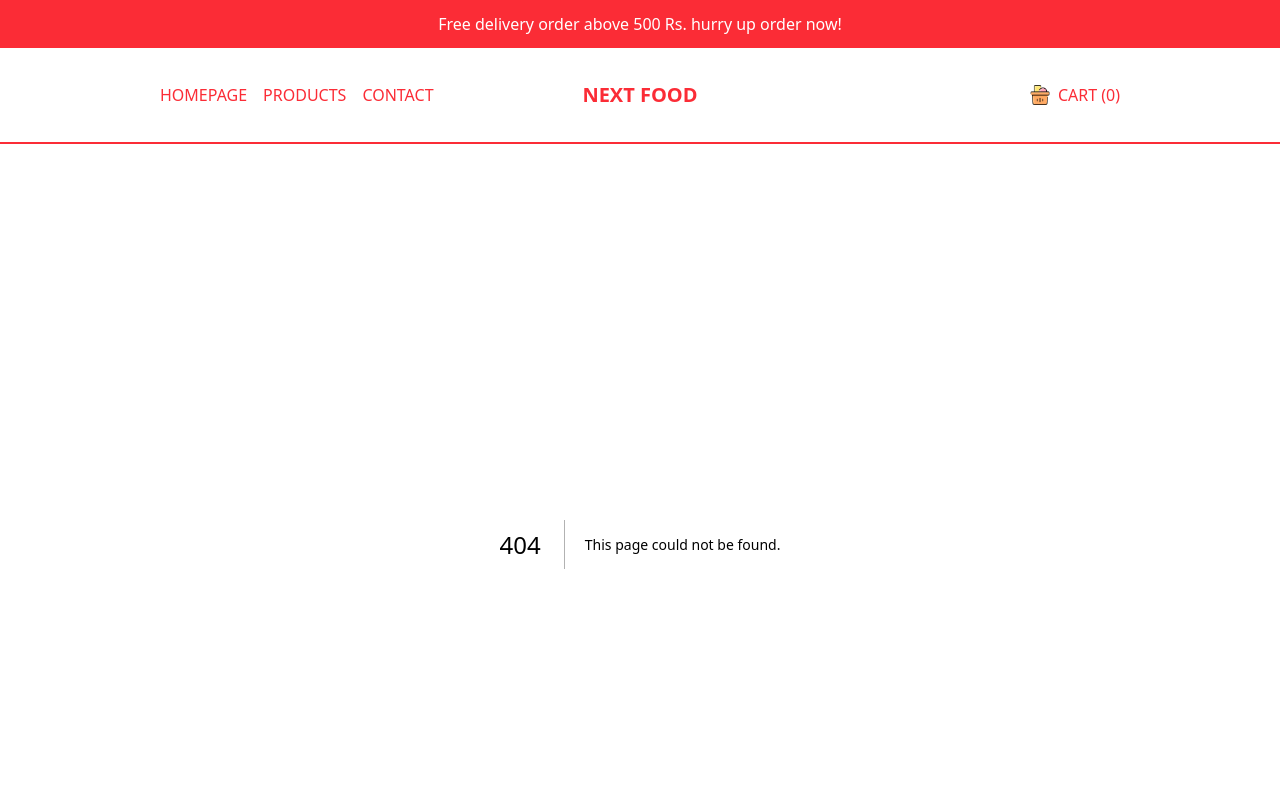
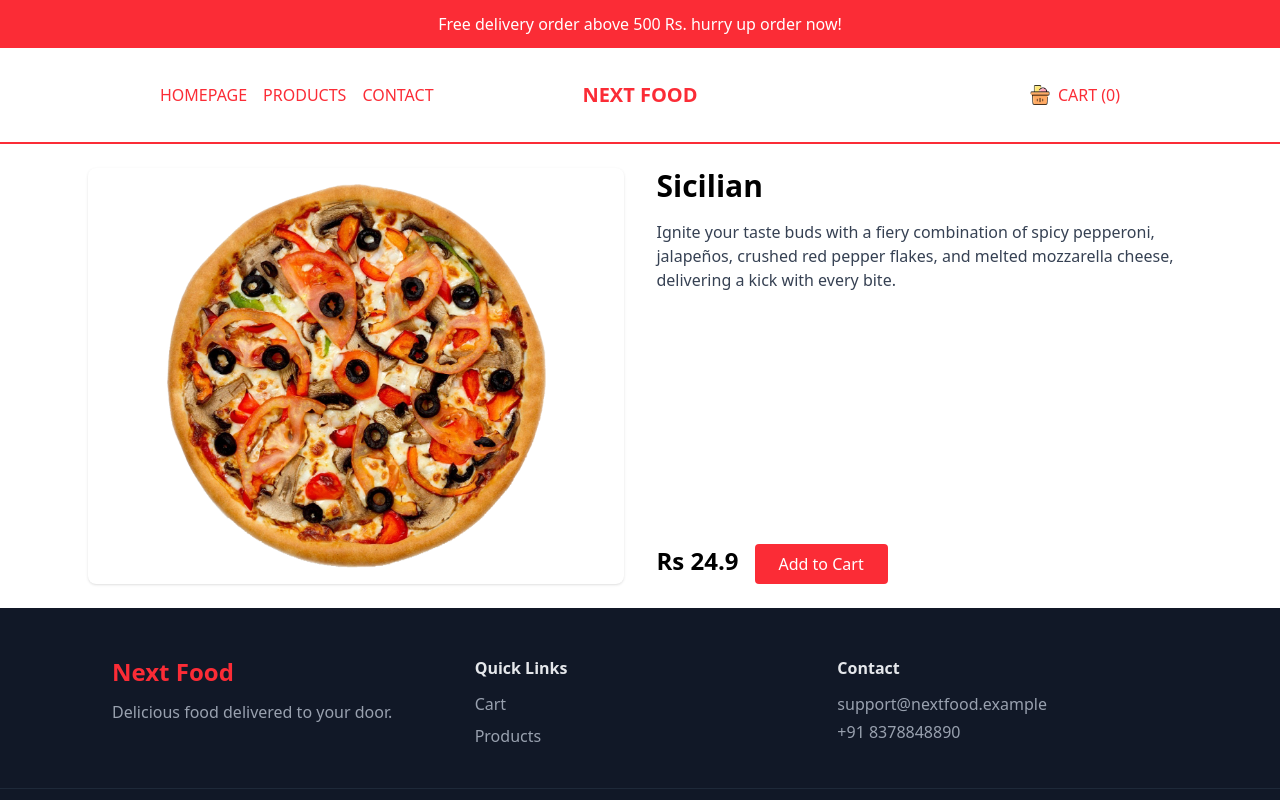
Before and after one commit to Prarabadha/nextfoodApp, a Next.js app: page /product/1 in a window 1280 px wide. Before the commit this address had no page. Shown: the top 800 px of the page. Built offline with nearby package versions, Linux system fonts and the light colour scheme.

Commit message:
added the details page

```diff
--- /dev/null
+++ b/src/app/product/[id]/page.tsx
@@ -0,0 +1,80 @@
+"use client";
+
+import React from "react";
+import { useParams, useRouter } from "next/navigation";
+import Image from "next/image";
+import { pizzas } from "@/data";
+import { useCart } from "@/context/CartContext";
+import { toast } from "react-toastify";
+
+const ProductDetailPage = () => {
+  const router = useRouter();
+  const params = useParams(); // ✅ get params here
+
+  const { addItem } = useCart();
+
+  const id = parseInt(params.id as string, 10);
+  const product = pizzas.find((p) => p.id === id);
+
+  console.log("Product ID:", params.id);
+  console.log("Found Product:", product);
+
+  if (!product) {
+    return (
+      <div className="p-6">
+        <p>Product not found.</p>
+        <button
+          className="mt-4 text-red-500"
+          onClick={() => router.push("/productlist")}
+        >
+          Back to products
+        </button>
+      </div>
+    );
+  }
+
+  const handleAdd = () => {
+    addItem(product);
+    toast.success("Added to cart!");
+  };
+
+  return (
+    <div className="p-6 max-w-6xl mx-auto">
+      <div className="flex flex-col md:flex-row gap-8">
+        {/* Image column */}
+        <div className="md:w-1/2 bg-white shadow rounded-lg p-4">
+          {product.img && (
+            <div className="relative w-full h-96">
+              <Image
+                src={product.img}
+                alt={product.title}
+                fill
+                className="object-contain"
+              />
+            </div>
+          )}
+        </div>
+
+        {/* Details column */}
+        <div className="md:w-1/2 flex flex-col justify-between">
+          <div>
+            <h1 className="text-3xl font-bold">{product.title}</h1>
+            <p className="mt-4 text-gray-700">{product.desc}</p>
+          </div>
+
+          <div className="mt-6">
+            <span className="text-2xl font-semibold">Rs {product.price}</span>
+            <button
+              className="ml-4 bg-red-500 text-white px-6 py-2 rounded hover:bg-red-600"
+              onClick={handleAdd}
+            >
+              Add to Cart
+            </button>
+          </div>
+        </div>
+      </div>
+    </div>
+  );
+};
+
+export default ProductDetailPage;
--- a/src/app/productlist/page.tsx
+++ b/src/app/productlist/page.tsx
@@ -1,6 +1,7 @@
 "use client";
 
 import React from "react";
+import Link from "next/link";
 import { pizzas } from "@/data";
 import Image from "next/image";
 import { useCart } from "@/context/CartContext";
@@ -21,17 +22,20 @@ const ProductListPage = () => {
         {pizzas.map((product) => (
           <div
             key={product.id}
-            className="border rounded-lg p-4 flex flex-col items-center"
+            className="border rounded-lg p-4 flex flex-col items-center hover:shadow-lg transition"
           >
             {product.img && (
-              <div className="relative w-40 h-40">
+              <Link
+                href={`/product/${product.id}`}
+                className="relative w-40 h-40 block"
+              >
                 <Image
                   src={product.img}
                   alt={product.title}
                   fill
                   className="object-contain"
                 />
-              </div>
+              </Link>
             )}
             <h3 className="mt-2 font-semibold text-center">{product.title}</h3>
             <p className="text-lg font-bold">Rs {product.price}</p>
--- a/src/components/Navbar.tsx
+++ b/src/components/Navbar.tsx
@@ -2,7 +2,6 @@ import Link from "next/link";
 import Menu from "./Menu";
 import CartIcon from "./CartIcon";
 const Navbar = () => {
-  // const user = false;
   return (
     <div className="h-12 text-red-500 p-4 flex items-center justify-between border-b-2 border-b-red-500 uppercase md:h-24 lg:px-20 xl:px-40">
       {/* Left Links */}
```
